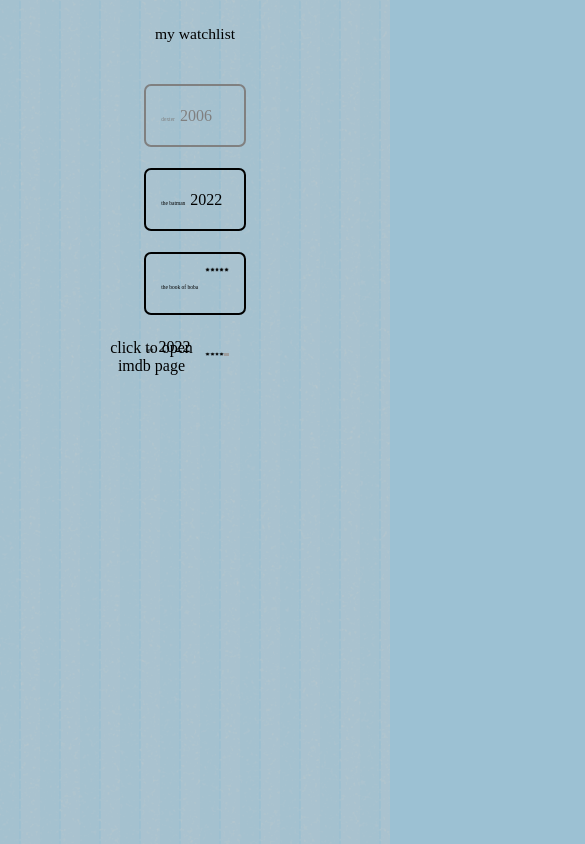
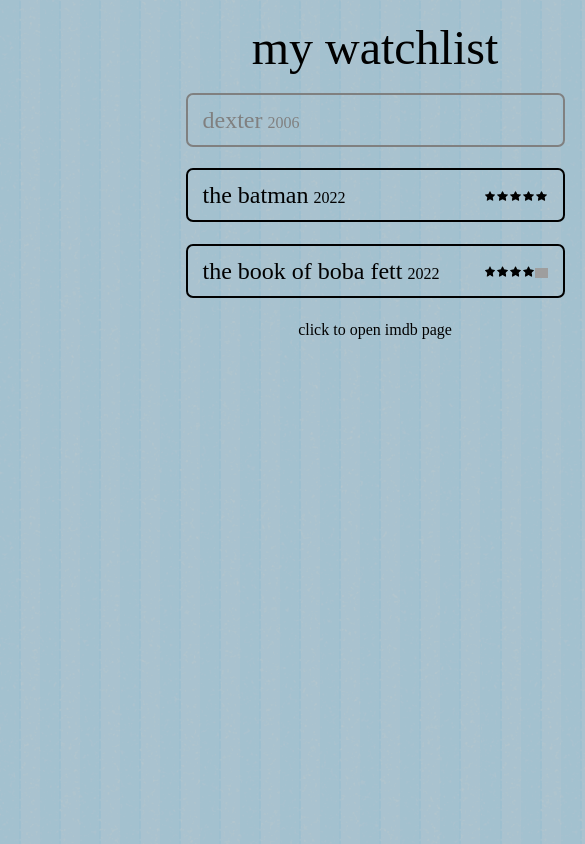
Before and after one commit to vancityspiller/my-watchlist, a React (Vite) app: page / in a window 390 px wide. Shown: the top 844 px of the page, 585 px wide, since content can reach past the window. Built offline with nearby package versions, Linux system fonts and the light colour scheme; grey boxes are pictures that could not be loaded; a web font is replaced by a local one.

Commit message:
Remove responsive sizing

```diff
--- a/src/index.css
+++ b/src/index.css
@@ -8,17 +8,27 @@
     background: url(../src/images/crisp-paper-ruffles.png), #9cc1d3;
 }
 
+::-webkit-scrollbar{
+    width: 6px;
+    height: 6px;
+  }
+
+::-webkit-scrollbar-thumb {
+    cursor: pointer;
+    background: #252525;
+}
+
 .main {
     margin: auto;
-    width: 50%;
+    width: 750px;
 
-    margin-top: 3vh;
+    margin-top: 20px;
     text-align: center;
 }
 
 .title {
-    font-size: 4vw;
-    margin-bottom: 5vh;
+    font-size: 3em;
+    margin-bottom: 20px;
 }
 
 .item {
@@ -26,8 +36,8 @@
     width: 50%;
 
     border-radius: 5px;
-    height: 7vh;
-    line-height: 7vh;
+    height: 50px;
+    line-height: 50px;
     vertical-align: middle;
     text-align: left;
     margin-bottom: 3vh;
@@ -37,13 +47,18 @@
     outline: black solid 2px;
 }
 
+.watched:hover {
+    cursor: pointer;
+    outline-width: 4px;
+}
+
 .unwatched {
     outline: grey solid 2px;
     color: grey;
 }
 
 .mName {
-    font-size: 1.4vw;
+    font-size: 1.5em;
     margin-left: 15px;
 }
 
@@ -55,9 +70,9 @@
 .mStars {
     float: right;
     margin-right: 15px;
-    margin-top: 4px;
+    margin-top: 2px;
 }
 
 .mStar {
-    width: 1.2vw;
+    width: 0.8em;
 }
```
